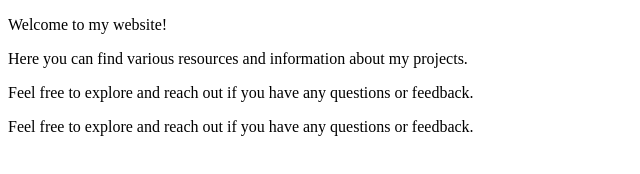
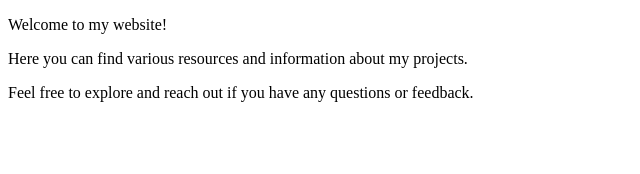
Before and after one commit to brijesh7/Git-Tutorial, a plain HTML site: page Project_B1/index.html in a window 1280 px wide. Shown: the whole page, without its empty margins (0-640 px from the left). Drawn offline with Linux system fonts and the light colour scheme.

Commit message:
new changes

```diff
--- a/Project_B1/index.html
+++ b/Project_B1/index.html
@@ -9,7 +9,6 @@
 <p>Welcome to my website!</p>
 <p>Here you can find various resources and information about my projects.</p>
 <p>Feel free to explore and reach out if you have any questions or feedback.</p>
-<p>Feel free to explore and reach out if you have any questions or feedback.</p>
 
 </body>
 </html>
```
Also changed, not shown: Project_B1/hello.txt.
